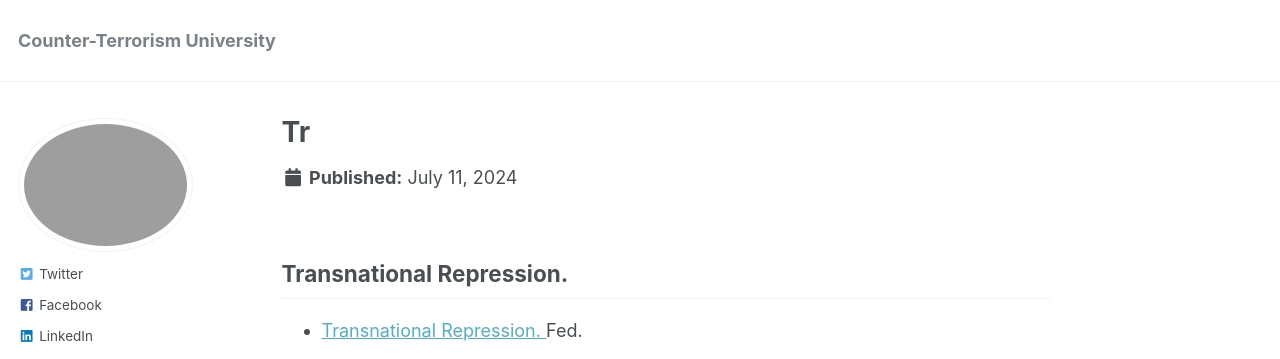
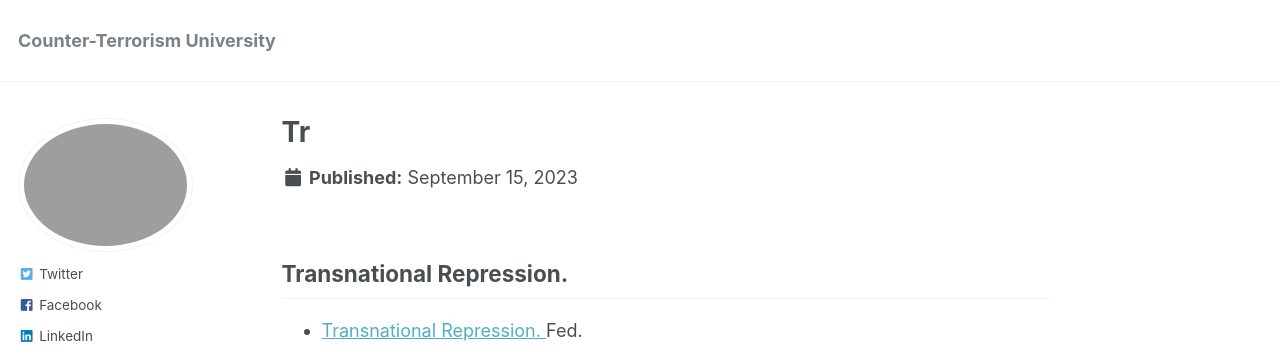
Before and after one commit to phdcsseiden/phdcsseiden.github.io, a Jekyll site: the page built from _pages/Tr.md, in a window 1280 px wide and 1152 px high. Shown: the top 359 px of the window. Built offline with Jekyll 4.4.1, drawn with Linux system fonts in a browser that asks for light colours.

Commit message:
Update Tr.md

```diff
--- a/_pages/Tr.md
+++ b/_pages/Tr.md
@@ -1,7 +1,7 @@
 ---
 permalink: /Tr/
 title: "Tr"
-modified: 2024-07-11
+modified: 2023-09-15
 ---
 
 
```
